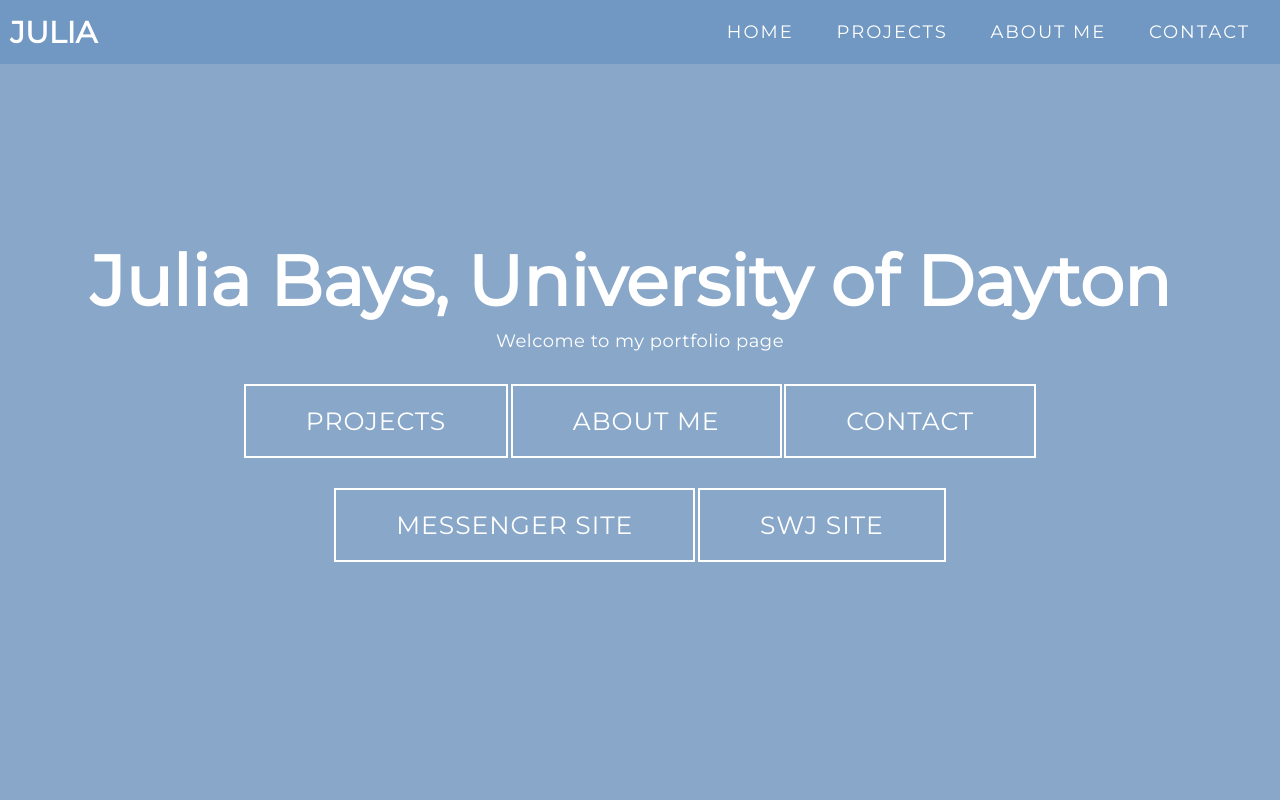
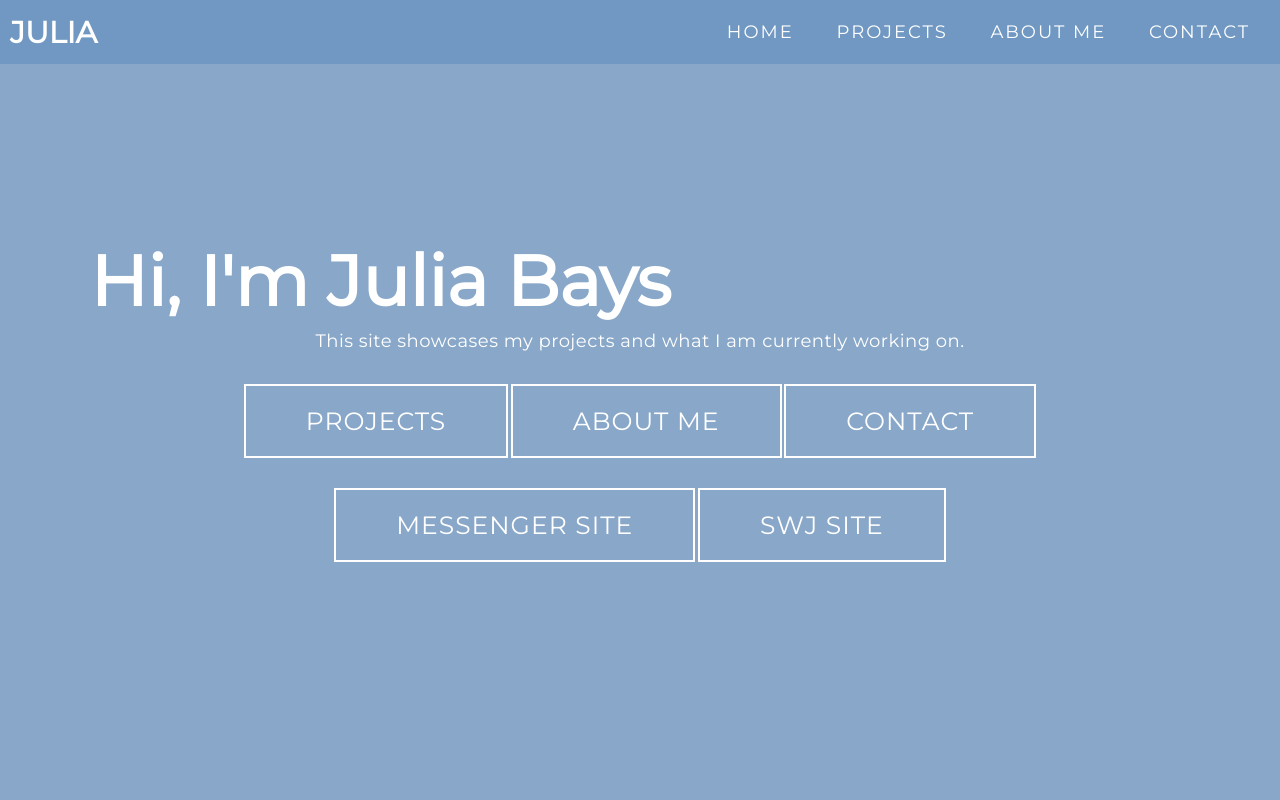
Before and after one commit to JuliaBays/JuliaBays, a website: page index.html in a window 1280 px wide. Shown: the top 800 px of the page. Drawn offline with nearby package versions, Linux system fonts and the light colour scheme; files whose address does not match are found by name.

Commit message:
changed the wording

```diff
--- a/index.html
+++ b/index.html
@@ -48,8 +48,8 @@
     <section id="hero">
         <div class="hero container">
             <div>
-                <h1>Julia Bays, University of Dayton</h1>
-                <p>Welcome to my portfolio page </p>
+                <h1>Hi, I'm Julia Bays</h1>
+                <p>This site showcases my projects and what I am currently working on. </p>
                 <a href="#projects" type="button" class="cta">Projects</a>
                 <a href="#about" type="button" class="cta">About me</a>
                 <a href="#contact" type="button" class="cta">Contact</a>
```
